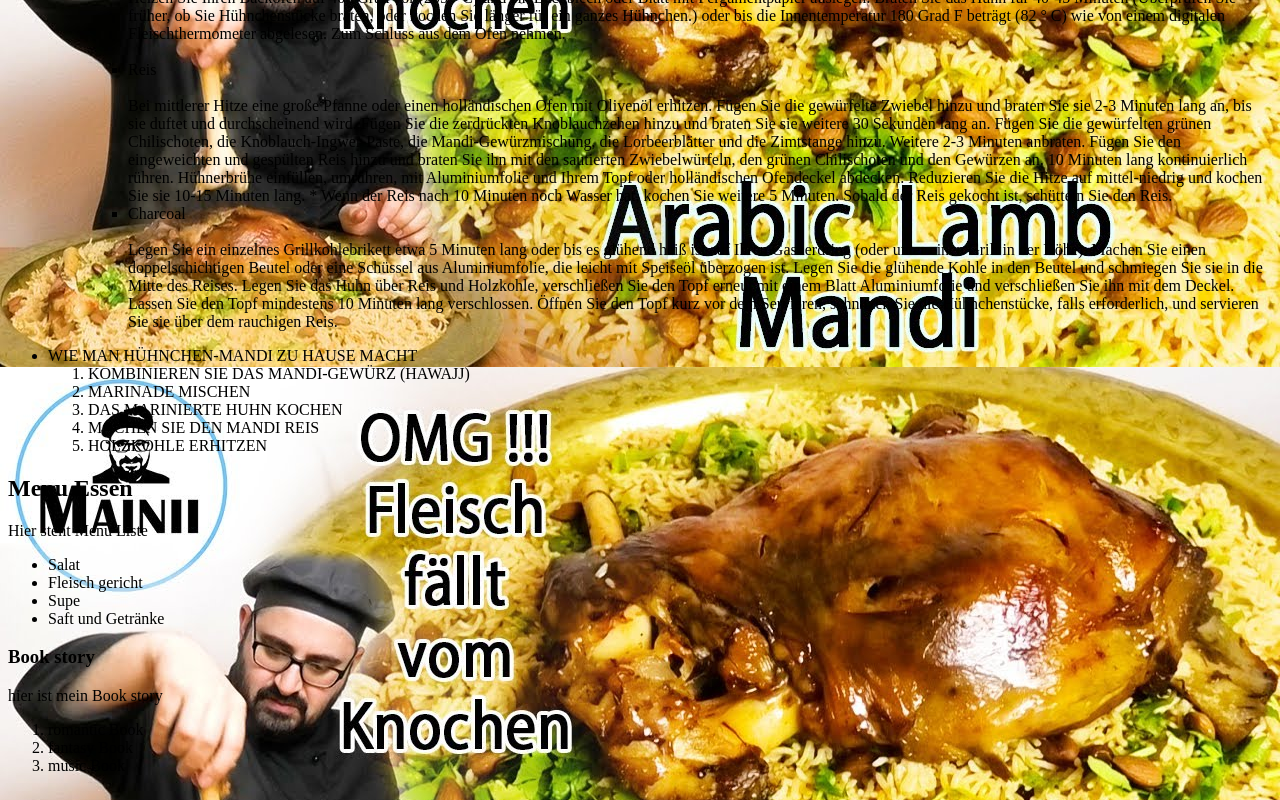
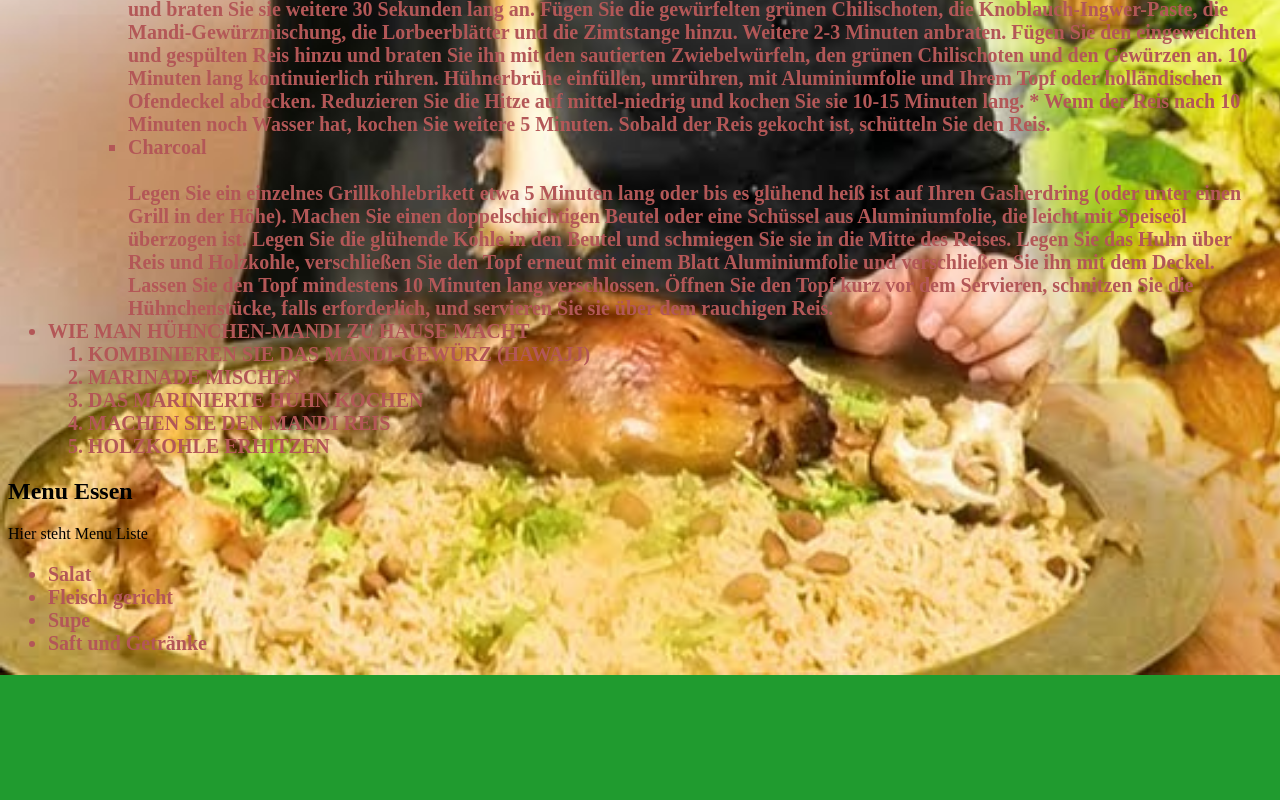
Before and after one commit to mdhyan99/Lieb-essen, a plain HTML site: page index.html in a window 1280 px wide. Shown: the part 1073-1873 px from the top of the page. After the commit the page ends 1748 px from the top, so only its background shows below. Drawn offline with Linux system fonts and the light colour scheme; files whose address does not match are found by name.

Commit message:
das ist index.html

```diff
--- a/index.html
+++ b/index.html
@@ -9,11 +9,11 @@
     </head>
     <body>
   <h1>Mandy Reis </h1>
-  <img src="./reis.jpg" width="400px" height="400px" alt="">
+
   <p>So kocht man Hühnchen-Mandi </p>
   <ul>
       <li>Das Rezept</li>
-      <p>
+
         <ol> <li> Mandi-Gewürz (Hawajj)</li><br>
         ▢1 Esslöffel gemahlener Kreuzkümmel
         ▢1 Esslöffel gemahlener grüner Kardamom (oder gemahlene Kardamomkapseln)
@@ -30,7 +30,7 @@
         ▢4 lb ganzes Huhn
         ▢Salz (optional, nach Geschmack)
 
-        <>
+
        <li> Reis</li><br>
         ▢1 Esslöffel Olivenöl (extra jungfräulich - 2. Portion)
         ▢1 weiße Zwiebel (oder gelbe Zwiebel - gewürfelt)
@@ -75,7 +75,7 @@
         Öffnen Sie den Topf kurz vor dem Servieren, schnitzen Sie die Hühnchenstücke, falls erforderlich, und servieren Sie sie über dem rauchigen Reis.
     </ul>
     </ol>
-    </p>
+
 
 
       <li>WIE MAN HÜHNCHEN-MANDI ZU HAUSE MACHT</li>
@@ -96,17 +96,7 @@
             <li>Supe</li>
             <li>Saft und Getränke</li>
         </ul>
-        <h3> Book story</h3>
-        <p>hier ist mein Book story</p>
 
-        <ol>
-            <li>romantic Book</li>
-            <li>fantasy Book</li>
-            <li>music Book</li>
-        </ol>
-        <h4></h4>
-        <h5></h5>
-        <h6></h6>
 
     </body>
 </html>
--- a/n.css
+++ b/n.css
@@ -1,4 +1,12 @@
 body {
    background-image: url(../Liebessen/mandi.jpg);
-   background-color: rgba(139, 110, 110, 0.466);
+   background-color: rgb(32, 155, 47);
+   background-size: cover;
+   background-repeat: no-repeat;
 }
+ul {
+   color: rgb(179, 87, 87);
+   font-size: 20px;
+   font-weight: 888;
+
+}
```
